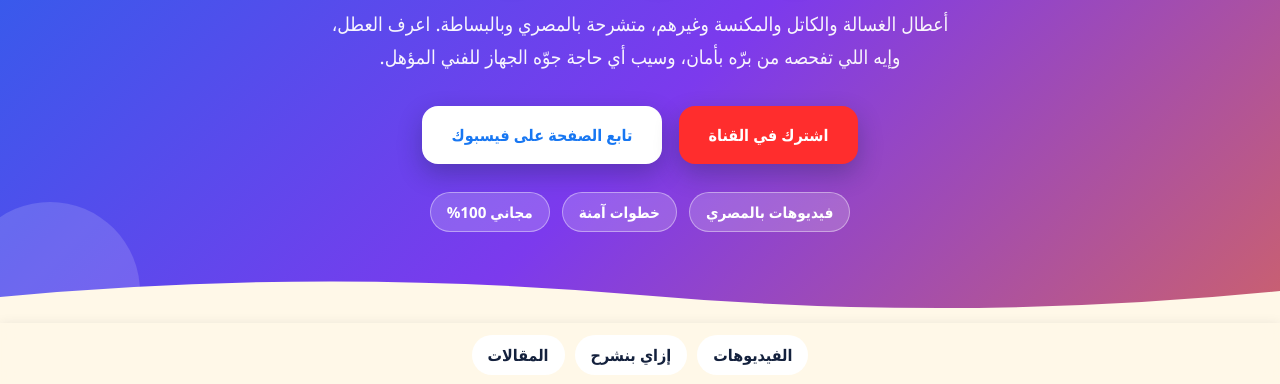
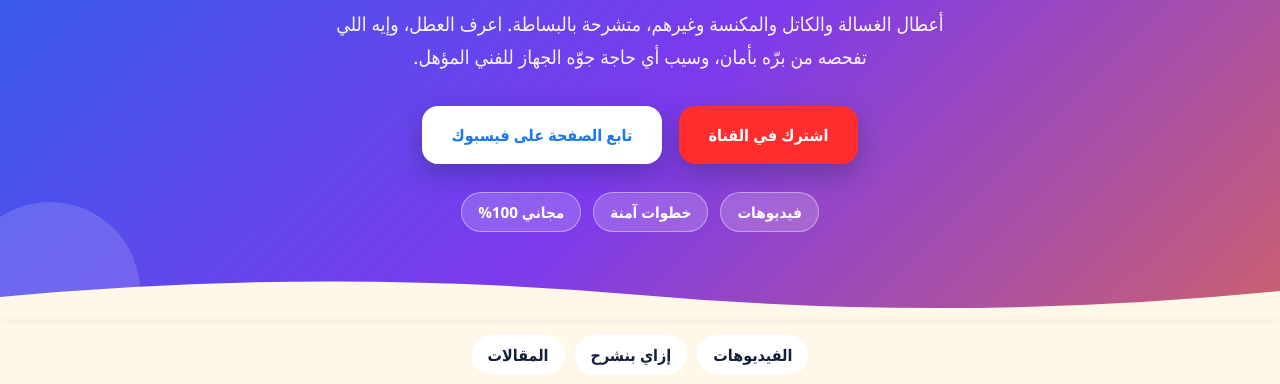
Before and after one commit to bishoynabilanis/almohandes, a plain HTML site: page index.html in a window 1280 px wide. Shown: the part 232-616 px from the top of the page. Drawn offline with Linux system fonts and the light colour scheme.

Commit message:
Remove the word بالمصري from the home page

```diff
--- a/index.html
+++ b/index.html
@@ -2,12 +2,12 @@
 <html lang="ar" dir="rtl"><head><meta charset="utf-8">
 <meta name="viewport" content="width=device-width,initial-scale=1">
 <title>المهندس | شرح أعطال الأجهزة المنزلية الكهربائية وطرق إصلاحها</title>
-<meta name="description" content="قناة وصفحة المهندس: شرح بالمصري لأعطال الغسالة والكاتل والمكنسة وأجهزة المنزل الكهربائية، اعرف العطل وإيه اللي تفحصه من برّه بأمان ومتى تطلب فني.">
+<meta name="description" content="قناة وصفحة المهندس: شرح لأعطال الغسالة والكاتل والمكنسة وأجهزة المنزل الكهربائية، اعرف العطل وإيه اللي تفحصه من برّه بأمان ومتى تطلب فني.">
 <meta property="og:title" content="المهندس | صيانة الأجهزة المنزلية الكهربائية">
-<meta property="og:description" content="العطل، السبب، الحل. فيديوهات ومقالات مفيدة بالمصري.">
+<meta property="og:description" content="العطل، السبب، الحل. فيديوهات ومقالات مفيدة.">
 <meta property="og:type" content="website"><link rel="canonical" href="https://bishoynabilanis.github.io/almohandes/"><meta property="og:url" content="https://bishoynabilanis.github.io/almohandes/">
 <meta property="og:site_name" content="المهندس"><meta property="og:locale" content="ar_EG">
-<meta name="twitter:card" content="summary_large_image"><meta name="twitter:title" content="المهندس | صيانة الأجهزة المنزلية الكهربائية"><meta name="twitter:description" content="العطل، السبب، الحل. فيديوهات ومقالات مفيدة بالمصري.">
+<meta name="twitter:card" content="summary_large_image"><meta name="twitter:title" content="المهندس | صيانة الأجهزة المنزلية الكهربائية"><meta name="twitter:description" content="العطل، السبب، الحل. فيديوهات ومقالات مفيدة.">
 <meta name="robots" content="index,follow,max-image-preview:large,max-snippet:-1,max-video-preview:-1"><meta name="theme-color" content="#2563eb">
 <meta property="og:image" content="https://img.youtube.com/vi/xdlNpc8Ezm0/hqdefault.jpg">
 <script type="application/ld+json">
@@ -58,10 +58,10 @@ footer{text-align:center;color:var(--mut);padding:24px 0 34px;font-size:.9rem}
 <header><div class="w">
 <div class="badge">صيانة الأجهزة المنزلية الكهربائية</div>
 <h1>المهندس <span>يشرحلك</span></h1>
-<p class="lead">أعطال الغسالة والكاتل والمكنسة وغيرهم، متشرحة بالمصري وبالبساطة. اعرف العطل، وإيه اللي تفحصه من برّه بأمان، وسيب أي حاجة جوّه الجهاز للفني المؤهل.</p>
+<p class="lead">أعطال الغسالة والكاتل والمكنسة وغيرهم، متشرحة بالبساطة. اعرف العطل، وإيه اللي تفحصه من برّه بأمان، وسيب أي حاجة جوّه الجهاز للفني المؤهل.</p>
 <a class="btn yt" href="https://www.youtube.com/@BishoyNabil-Eng">اشترك في القناة</a>
 <a class="btn fb" href="https://www.facebook.com/share/1G97dGe5D9/">تابع الصفحة على فيسبوك</a>
-<div class="stats"><span>فيديوهات بالمصري</span><span>خطوات آمنة</span><span>مجاني 100%</span></div>
+<div class="stats"><span>فيديوهات</span><span>خطوات آمنة</span><span>مجاني 100%</span></div>
 </div></header>
 <svg class="wave" viewBox="0 0 1440 46" preserveAspectRatio="none"><path fill="#fff8e8" d="M0 46V20Q360 -10 720 18T1440 14V46z"/></svg>
 <nav><a href="#videos">الفيديوهات</a><a href="#how">إزاي بنشرح</a><a href="#guides">المقالات</a></nav>
```
